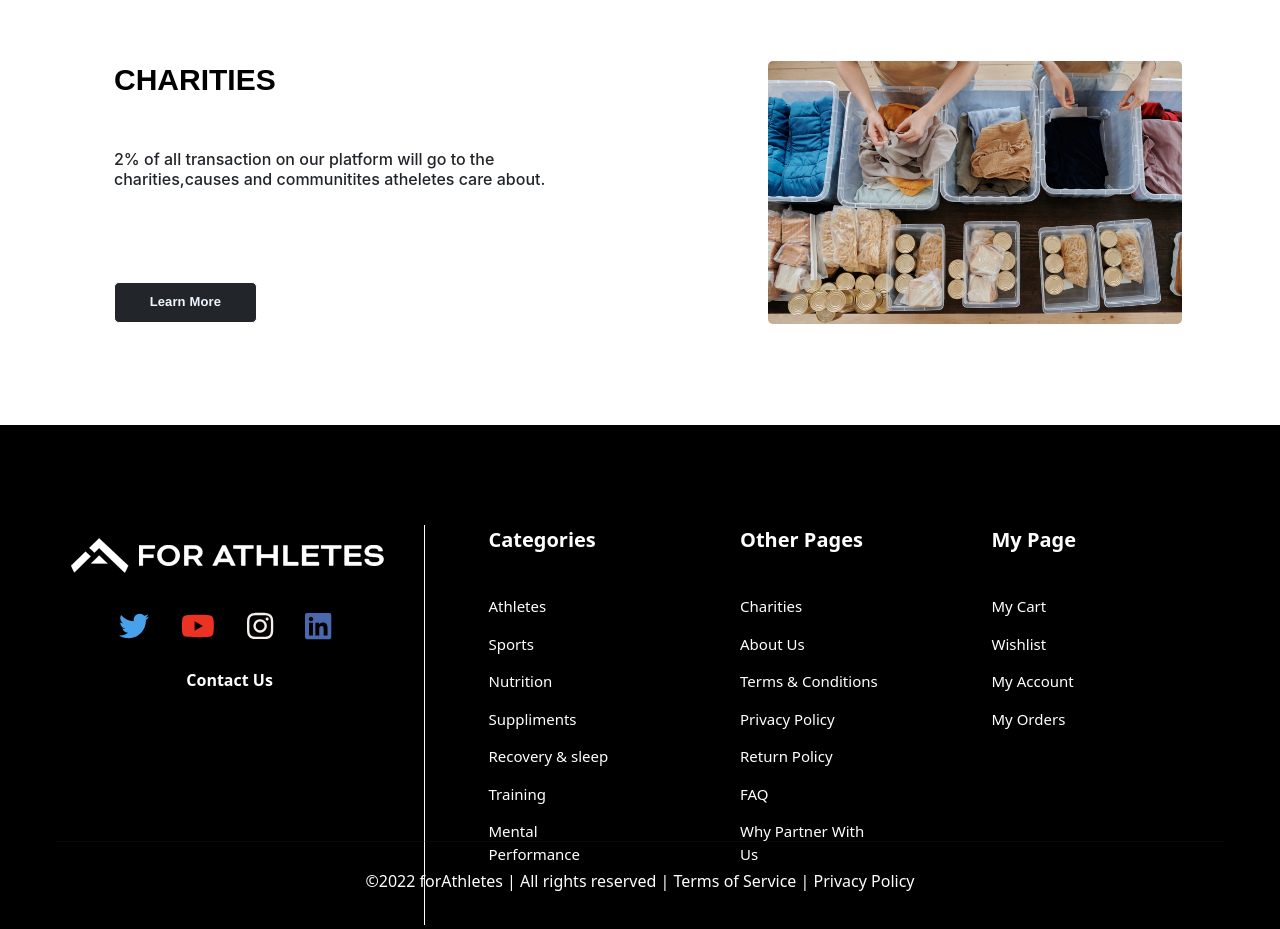
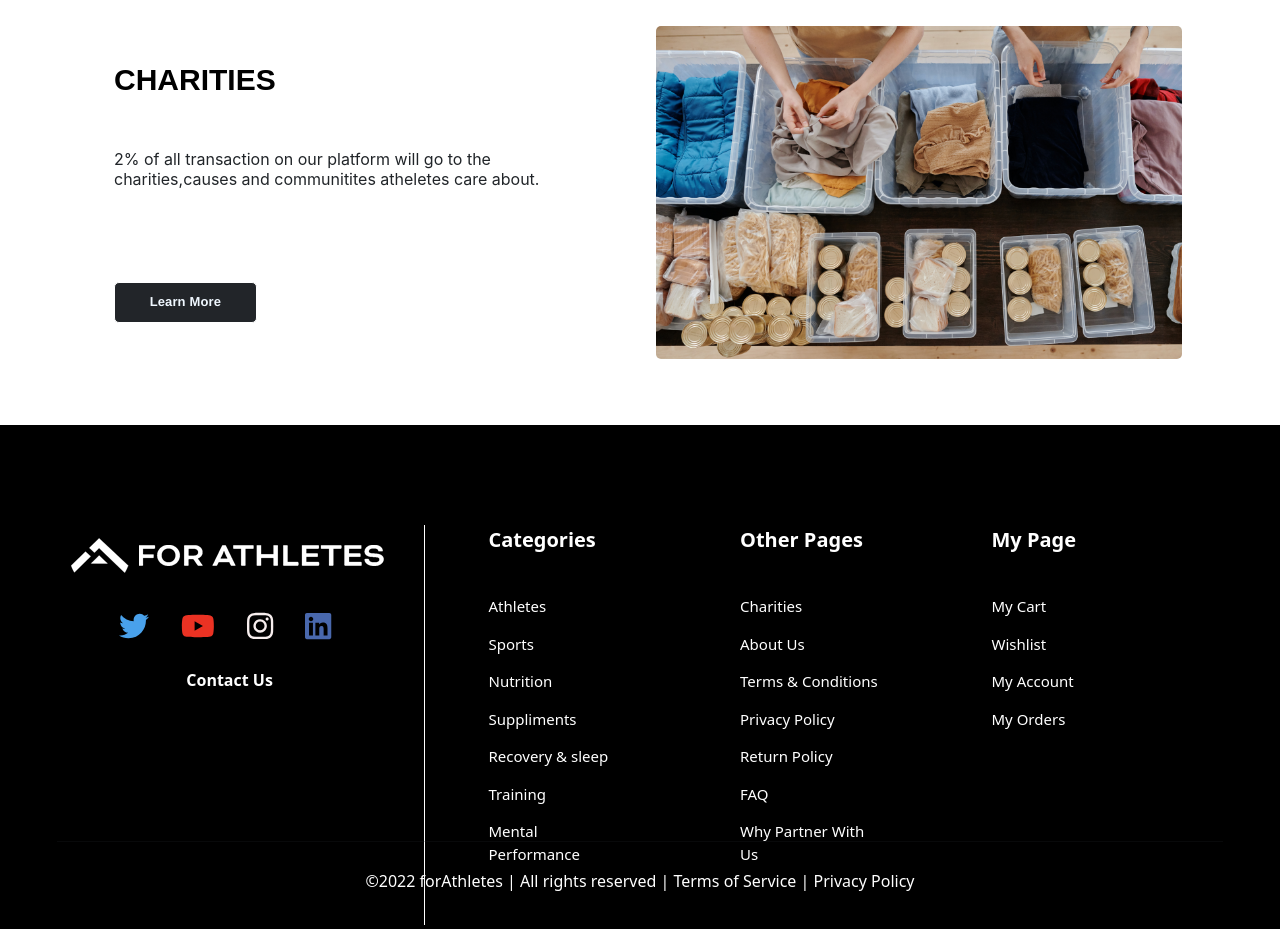
Before and after one commit to RakshitaPattar/Homepage-1, a React (Create React App) app: page / in a window 1280 px wide. Shown: the part 1680-2609 px from the top of the page. Built offline with nearby package versions, Linux system fonts and the light colour scheme.

Commit message:
Charity CSS changed (increased the image width)

```diff
--- a/src/App.css
+++ b/src/App.css
@@ -27,7 +27,7 @@
 
 .charity .cont-image {
   display: flex;
-  width: 40%;
+  width: 50%;
   height: 400;
   justify-content: center;
   align-items: center;
@@ -38,7 +38,7 @@
 }
 
 .charity .cont-image img {
-  width: 500px;
+  width: 600px;
   max-width: 100%;
   min-width: 250px;
   height: auto;
@@ -66,7 +66,7 @@
   min-height: auto;
   min-width: auto;
   display: block;
-  font-weight: 500;
+  font-weight: 400;
   max-width: 100%;
   height: auto;
 }
```
